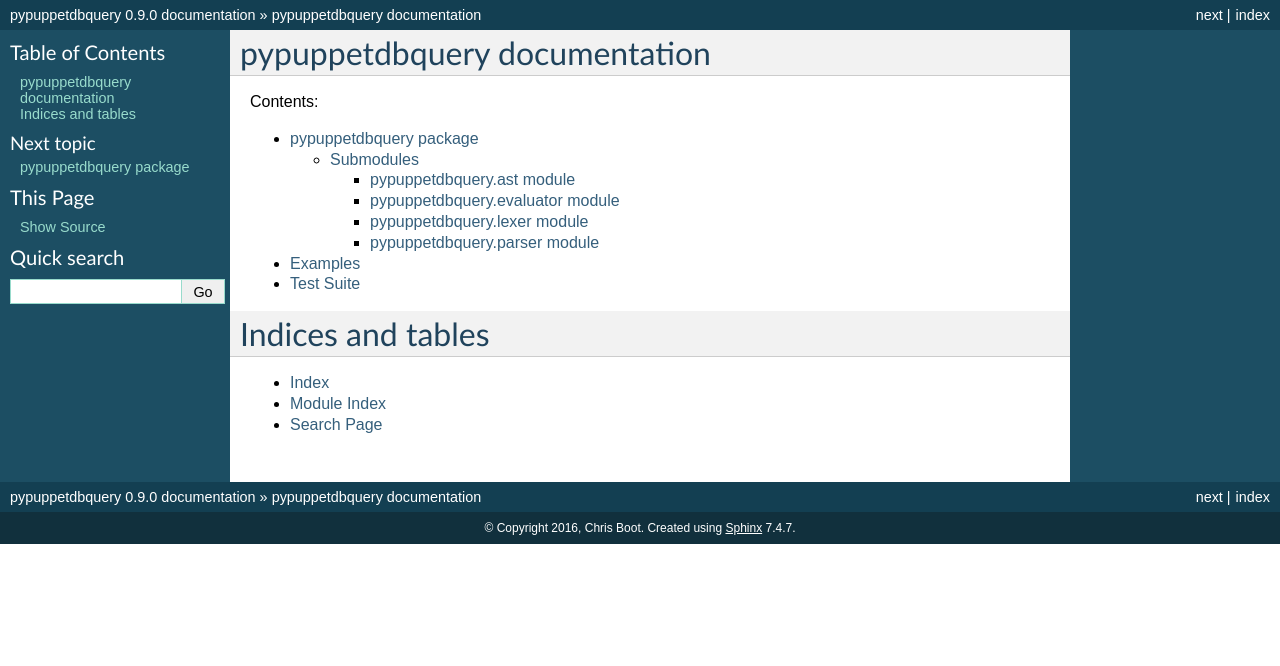
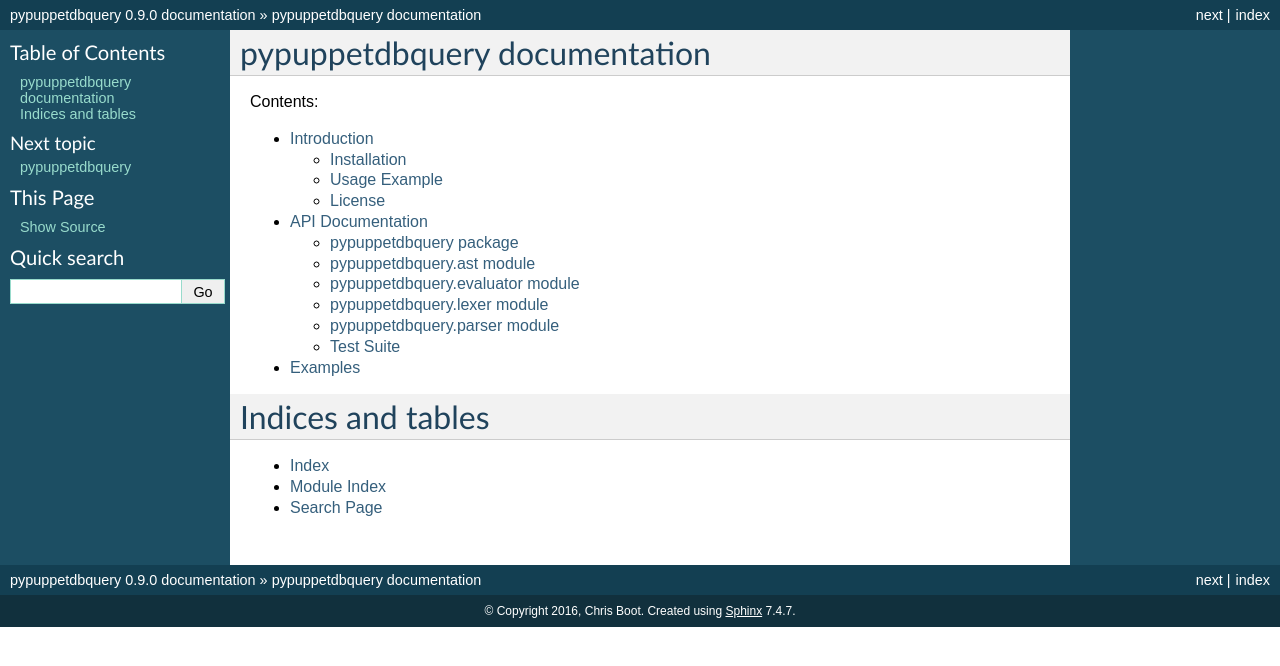
Before and after one commit to bootc/pypuppetdbquery, a Sphinx documentation site: the page built from docs/index.rst, in a window 1280 px wide. Shown: the top 666 px of the page. Built offline with Sphinx 7.4.7, drawn with Linux system fonts in a browser that asks for light colours.

Commit message:
Overhaul the Sphinx documentation

```diff
--- a/docs/pypuppetdbquery.rst
+++ b/docs/api/0_package.rst
@@ -5,11 +5,3 @@ pypuppetdbquery package
     :members:
     :undoc-members:
     :show-inheritance:
-
-Submodules
-----------
-
-.. toctree::
-   :glob:
-
-   submodule/*
--- a/docs/index.rst
+++ b/docs/index.rst
@@ -11,9 +11,9 @@ Contents:
 .. toctree::
    :maxdepth: 3
 
-   pypuppetdbquery
+   Introduction <readme>
+   api
    examples
-   tests
 
 Indices and tables
 ==================
--- /dev/null
+++ b/docs/readme.rst
@@ -0,0 +1 @@
+.. include:: ../README.rst
```
Also changed, not shown: docs/api.rst (added, +11 -0 lines), docs/api/ast.rst (renamed from docs/submodule/ast.rst), docs/api/evaluator.rst (renamed from docs/submodule/evaluator.rst), docs/api/lexer.rst (renamed from docs/submodule/lexer.rst), docs/api/parser.rst (renamed from docs/submodule/parser.rst), docs/api/zz_testsuite.rst (renamed from docs/tests.rst).
